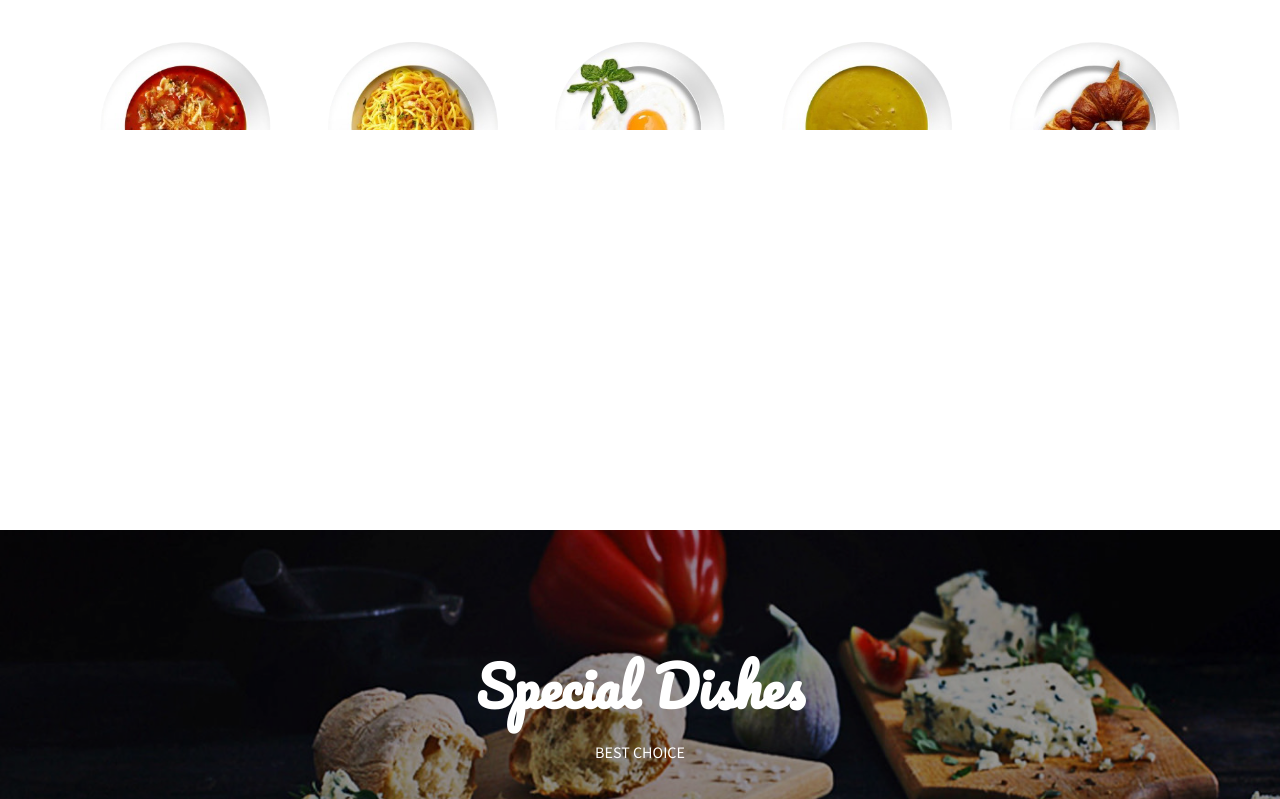
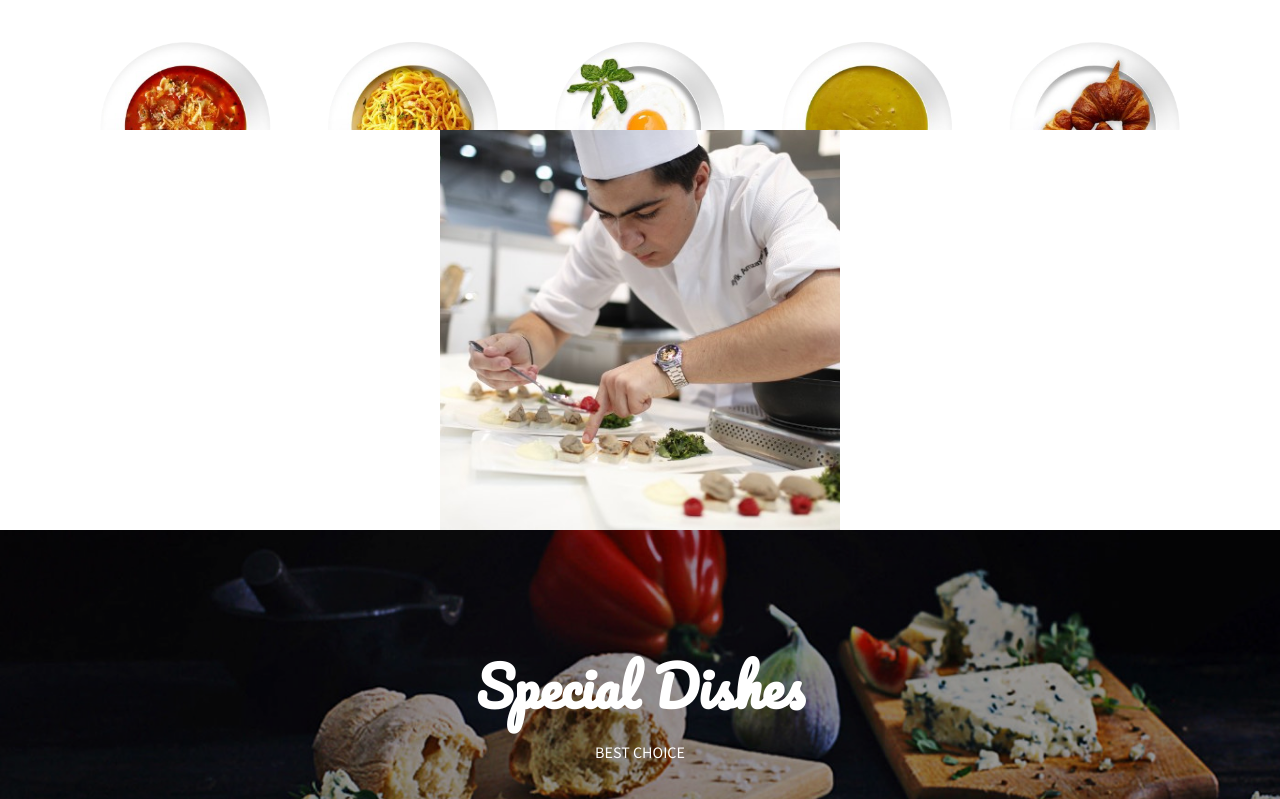
Before and after one commit to xgermanyx/kuliner, a plain HTML site: page index.html in a window 1280 px wide. Shown: the part 1060-1859 px from the top of the page. Drawn offline with nearby package versions, Linux system fonts and the light colour scheme; some packages are replaced by stand-ins of ours; files whose address does not match are found by name.

Commit message:
second commit

```diff
--- a/css/style.css
+++ b/css/style.css
@@ -81,7 +81,7 @@ a{text-decoration: none;}
 #story .wrap .deco_img img{width: 100%;}
 
 .mid_01{text-align: center;}
-.mid_01 .outer{display: inline-block; width: 400px; height: 400px; padding: 50px; background-image: url(img/cook-01.jpg); background-size: cover; background-position: 50% 50%;}
+.mid_01 .outer{display: inline-block; width: 400px; height: 400px; padding: 50px; background-image: url(../img/cook-01.jpg); background-size: cover; background-position: 50% 50%;}
 .mid_01 .outer .inner{width: 100%; height: 100%;background-color: rgba(0,0,0,0.4); padding: 50px; /*display: none;*/  /*transition: display 1s;*/ opacity: 0; transition: opacity 1s;}
 
 .mid_01 .outer:hover .inner{display: block;}
--- a/index.html
+++ b/index.html
@@ -3,7 +3,7 @@
 <head>
     <meta charset="UTF-8">
     <meta http-equiv="X-UA-Compatible" content="IE=edge">
-    <meta name="viewport" content="width=device-width, initial-scale=1.0">
+    <!-- <meta name="viewport" content="width=device-width, initial-scale=1.0, user-scalable=no"> -->
     <title>Kuliner</title>
     <link rel="shortcut icon" href="img/k.ico" type="image/x-icon">
     <link rel="stylesheet" href="css/animate.css">
```
